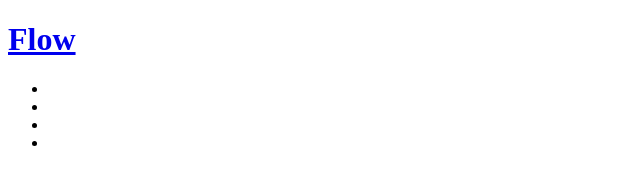
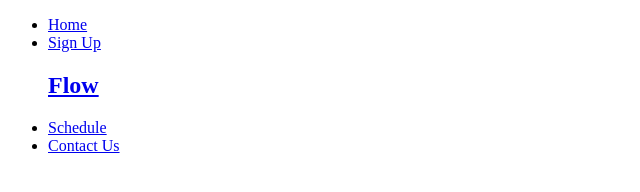
Before and after one commit to BrrunaRibeiro/Namaste, a plain HTML site: page index.html in a window 1280 px wide. Shown: the whole page, without its empty margins (0-640 px from the left). Drawn offline with Linux system fonts and the light colour scheme.

Commit message:
Add contect to nav and first section of the main page

```diff
--- a/index.html
+++ b/index.html
@@ -8,21 +8,26 @@
     <title>Flow Yoga</title>
 </head>
 <header>
-    <a href="index.html">
-        <h1 id="logo">Flow</h1>
-    </a>
     <nav id="menu">
         <ul>
-            <li><a></a></li>
-            <li><a></a></li>
-            <li><a></a></li>
-            <li><a></a></li>
+            <li><a href="index.html" class="active">Home</a></li>
+            <li><a href="#">Sign Up</a></li>
+            <a href="index.html">
+                <div id="logo-container">
+                    <h1 id="logo">Flow</h1>
+            </a>
+            <div>
+                <li><a href="#">Schedule</a></li>
+                <li><a href="#">Contact Us</a></li>
         </ul>
     </nav>
 </header>
 
 <body>
-
+    <section id="mainphoto-home">
+        <div id="signup-home">
+        </div>
+    </section>
 </body>
 
 </html>
```
